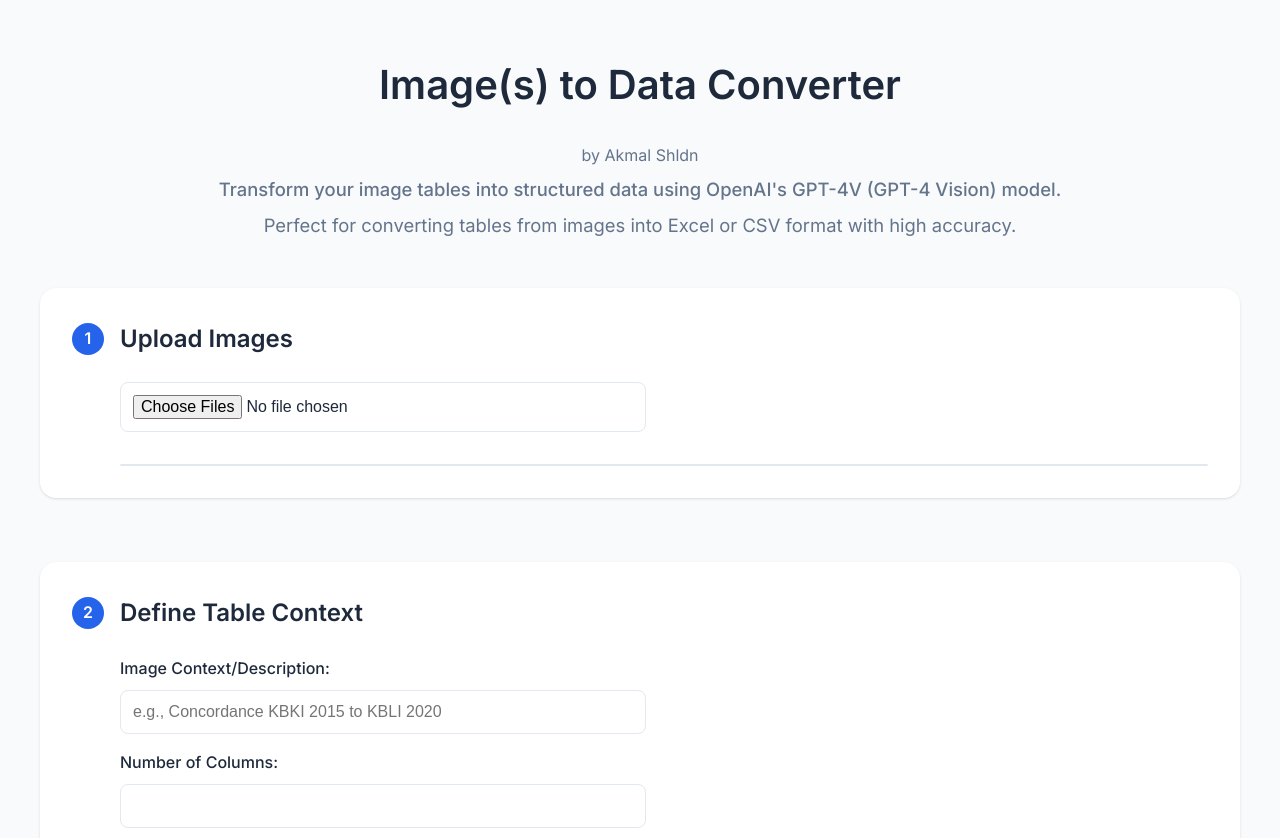
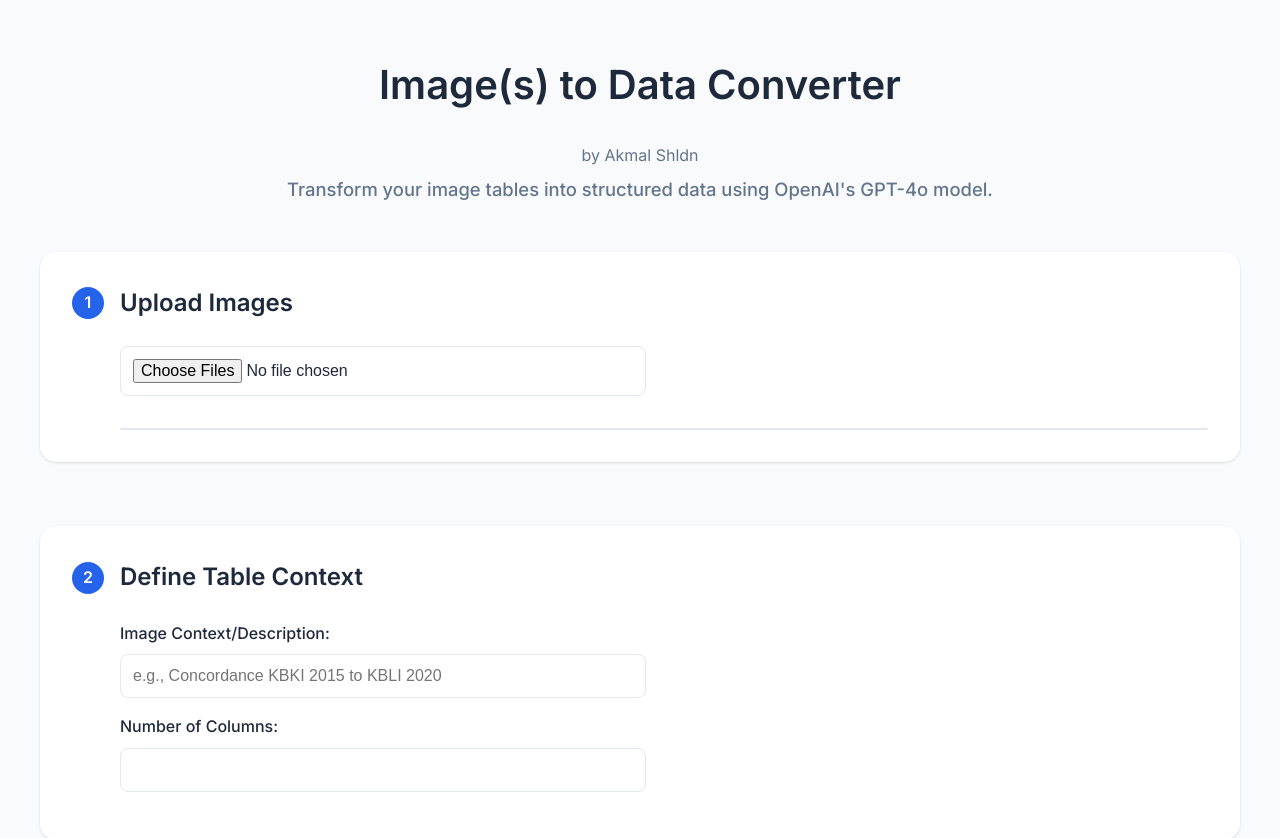
Before and after one commit to akmaalsh/2025p_ImagetoData, a plain HTML site: page Image to Data/frontend/index.html in a window 1280 px wide. Shown: the top 838 px of the page. Drawn offline with nearby package versions, Linux system fonts and the light colour scheme.

```diff
--- a/Image to Data/frontend/index.html
+++ b/Image to Data/frontend/index.html
@@ -14,8 +14,7 @@
             <h1>Image(s) to Data Converter</h1>
             <p class="author">by Akmal Shldn</p>
             <div class="description">
-                <p>Transform your image tables into structured data using OpenAI's GPT-4V (GPT-4 Vision) model.</p>
-                <p>Perfect for converting tables from images into Excel or CSV format with high accuracy.</p>
+                <p>Transform your image tables into structured data using OpenAI's GPT-4o model.</p>
             </div>
         </header>
 
```
Lines whose indentation alone changed are shown as unchanged.
